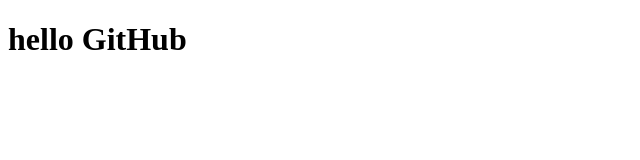
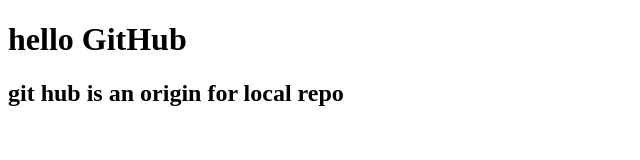
Before and after one commit to rughhgec10/PACcourse, a plain HTML site: page index.html in a window 1280 px wide. Shown: the whole page, without its empty margins (0-640 px from the left). Drawn offline with Linux system fonts and the light colour scheme.

Commit message:
Update index.html

```diff
--- a/index.html
+++ b/index.html
@@ -8,6 +8,7 @@
 </head>
 <body>
     <h1>hello GitHub</h1>
+    <h2>git hub is an origin for local repo</h2>
 
 </body>
 </html>
```
